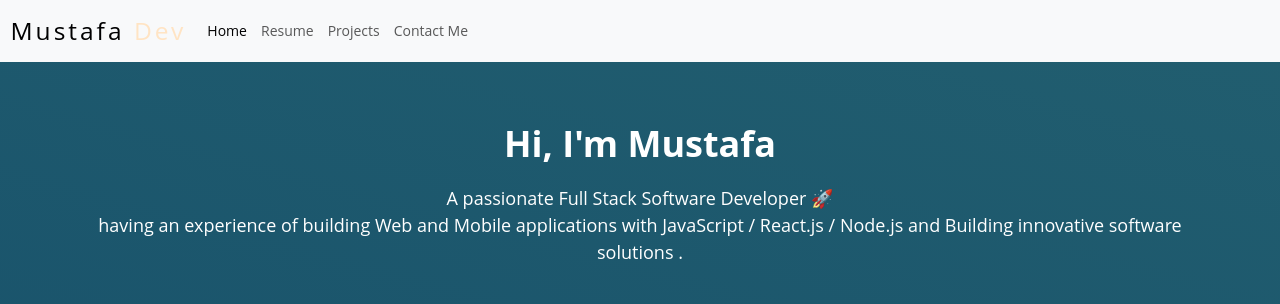
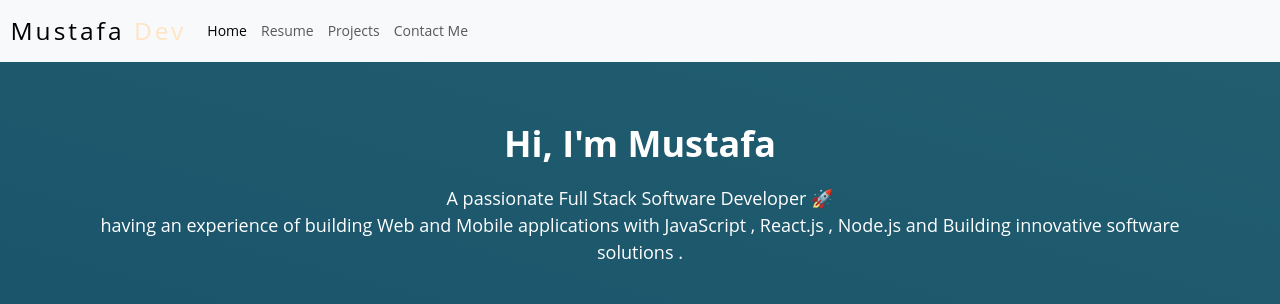
Before and after one commit to MustafaRamadan1/Porfolio, a plain HTML site: page index.html in a window 1280 px wide. Shown: the top 304 px of the page. Drawn offline with nearby package versions, Linux system fonts and the light colour scheme.

Commit message:
Edit intro2

```diff
--- a/index.html
+++ b/index.html
@@ -38,7 +38,7 @@
   <section class="hero-section" style="background-color: #333; padding: 60px 0;">
     <div class="container">
       <h1 class="section-header text-center" style="color: white; font-size: 36px; font-weight: bold; margin-bottom: 20px;">Hi, I'm Mustafa</h1>
-      <p class="section-paragraph text-center" style="color: white; font-size: 18px; line-height: 1.5;">A passionate Full Stack Software Developer 🚀<br>having an experience of building Web and Mobile applications with JavaScript / React.js / Node.js and Building innovative software solutions
+      <p class="section-paragraph text-center" style="color: white; font-size: 18px; line-height: 1.5;">A passionate Full Stack Software Developer 🚀<br>having an experience of building Web and Mobile applications with JavaScript , React.js , Node.js and Building innovative software solutions
         .</p>
       <div class="text-center">
         <img src="./images/Back-End-Developer-Node-JS-1.gif" alt="Profile Image" class="profile-image mx-auto d-block" style="max-width: 500px; margin-top: 40px; border-radius: 50%;">
```
